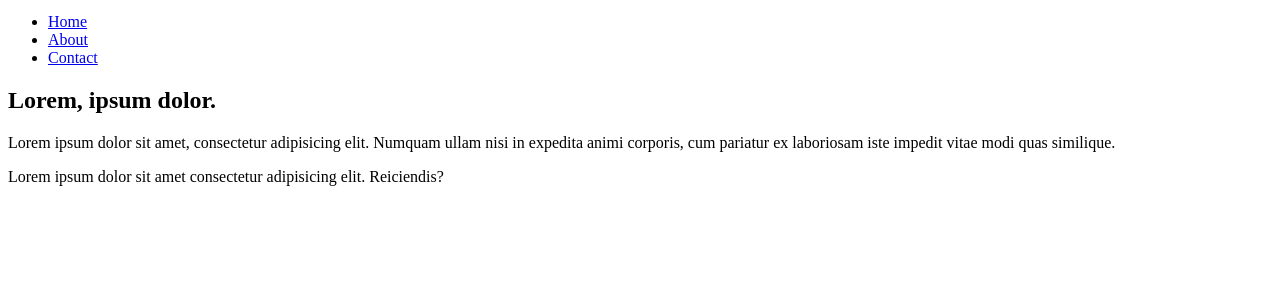
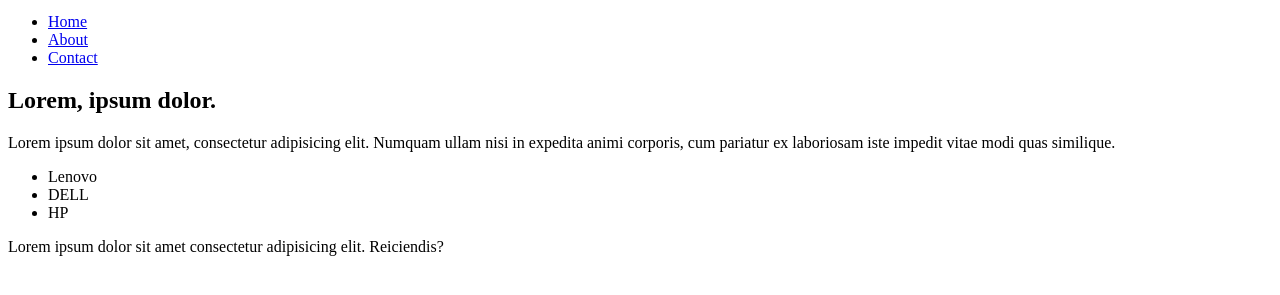
Before and after one commit to ilhomuz/testing, a plain HTML site: page index.html in a window 1280 px wide. Shown: the part 119-414 px from the top of the page. Drawn offline with Linux system fonts and the light colour scheme.

Commit message:
fillial ochildi va div qoshildi

```diff
--- a/index.html
+++ b/index.html
@@ -26,7 +26,13 @@
         <p>Lorem ipsum dolor sit amet, consectetur adipisicing elit. Numquam ullam nisi in expedita animi corporis, cum pariatur ex laboriosam iste impedit vitae modi quas similique.</p>
     </main>
 
-
+    <div>
+        <ul>
+            <li>Lenovo</li>
+            <li>DELL</li>
+            <li>HP</li>
+        </ul>
+    </div>
 
     <footer>
         <p>Lorem ipsum dolor sit amet consectetur adipisicing elit. Reiciendis?</p>
```
